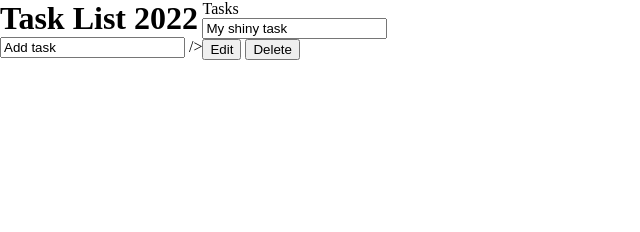
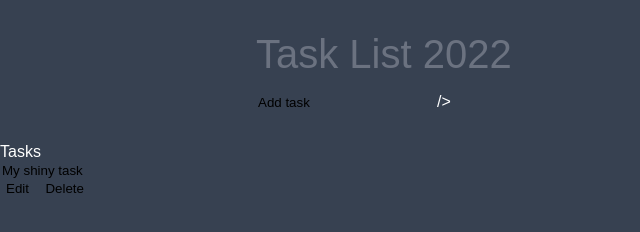
Before and after one commit to NaelHub/To-Do-List, a plain HTML site: page index.html in a window 1280 px wide. Shown: the whole page, without its empty margins (0-640 px from the left). Drawn offline with Linux system fonts and the light colour scheme.

Commit message:
Added header & new-task-form

```diff
--- a/main.css
+++ b/main.css
@@ -1,21 +1,49 @@
 :root {
   --dark: #374151;
   --darker: #1f2937;
-  --darkest: #1f2937;
-  --light: #eee;
+  --darkest: #111827;
+  --grey: #6b7280;
   --pink: #ec4899;
   --purple: #8b5cf6;
+  --light: #eee;
 }
 
 * {
-  box-size: border-box;
   margin: 0;
-  font-family: "Fira sans', sans-serif
+  box-sizing: border-box;
+  font-family: "Fira sans", sans-serif;
 }
 
-body{
+body {
   display: flex;
-  flex: column;
-  min-height: 100vx
-  background: var(var(--dark))
+  flex-direction: column;
+  min-height: 100vh;
+  color: #fff;
+  background-color: var(--dark);
 }
+
+header {
+  padding: 2rem 1rem;
+  max-width: 800px;
+  width: 100%;
+  margin: 0 auto;
+}
+
+header h1 {
+  font-size: 2.5rem;
+  font-weight: 300;
+  color: var(--grey);
+  margin-bottom: 1rem;
+}
+
+#new-task-form {
+  display: flex;
+}
+
+input,
+button {
+  appearance: none;
+  border: none;
+  outline: none;
+  background: none;
+}
```
